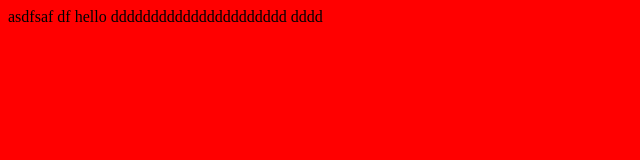
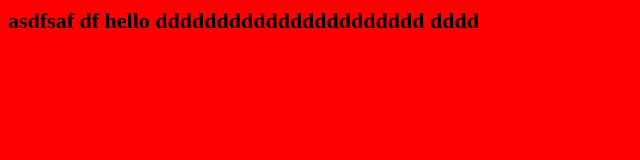
Before and after one commit to volodimirg/site, a plain HTML site: page index.html in a window 1280 px wide. Shown: the whole page, without its empty margins (0-640 px from the left). Drawn offline with Linux system fonts and the light colour scheme.

Commit message:
new variant

```diff
--- a/index.html
+++ b/index.html
@@ -6,7 +6,7 @@
 </head>
 <body>
 
-	<p>asdfsaf df hello dddddddddddddddddddddd
-	  dddd</p>
+	<h1>asdfsaf df hello dddddddddddddddddddddd
+	  dddd</h1>
 </body>
 </html>
--- a/style/style.css
+++ b/style/style.css
@@ -1,3 +1,6 @@
 body{
 	background: red;
 }
+h1{
+	font-size: 22;
+}
```
